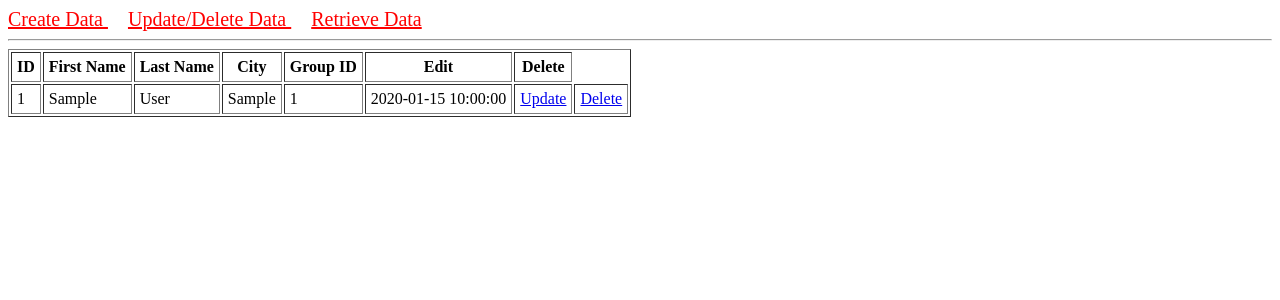
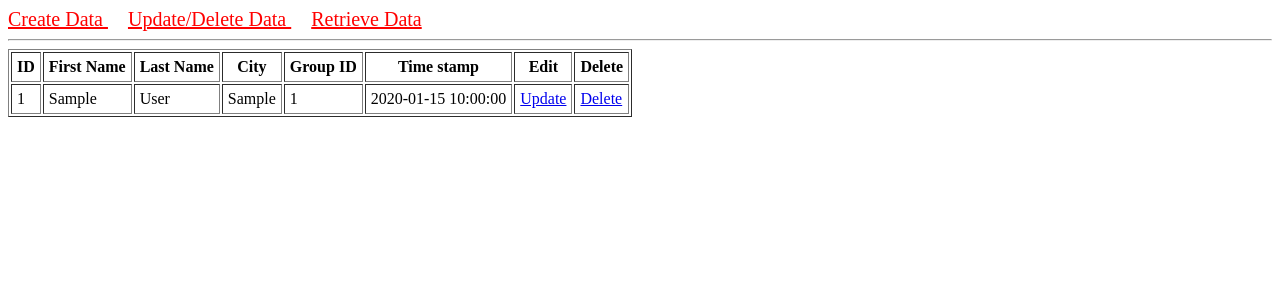
Before and after one commit to masterSamu/team2-Project, a PHP site: page /update.php in a window 1280 px wide. Shown: the top 300 px of the page. Run offline with PHP 8.4, Linux system fonts and the light colour scheme; tables that the repository leaves empty or names only in its code hold one stand-in row (values such as "Sample post").

Commit message:
fix
fix some small errors

```diff
--- a/crud/create.php
+++ b/crud/create.php
@@ -8,7 +8,7 @@ if(empty($fname) || empty($lname) || empty($city)){
     echo "Name , Family and city are compulsary";
     $formlink ="form.php";
     echo "<br><a href='$formlink'>Back to Form Page</a>";
-
+}
 else{
 
     $sql="insert into studentsinfo (fname, lname, city, groupid)
--- a/crud/update.php
+++ b/crud/update.php
@@ -29,6 +29,7 @@
                 <th>Last Name</th>
                 <th>City</th>
                 <th>Group ID</th>
+                <th>Time stamp</th>
                 <th>Edit</th>
                 <th>Delete</th>
             </tr>
```
